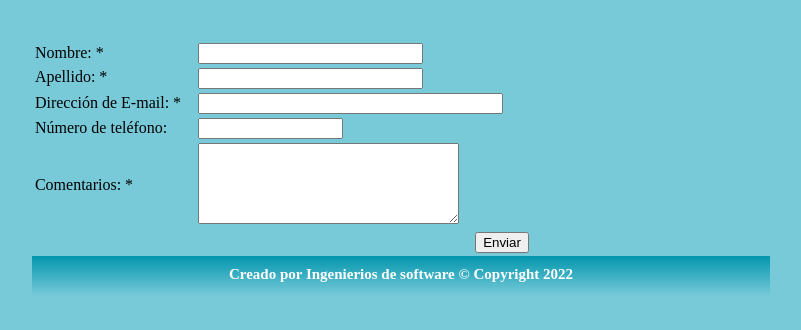
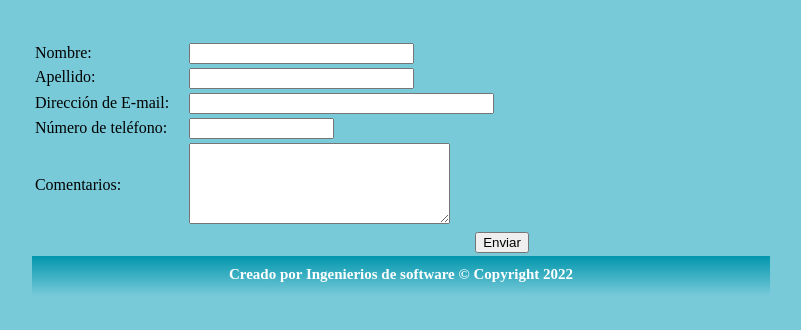
Before and after one commit to NancyLiliana301020/EJ-REFACCIONES, a plain HTML site: page Formulario.html in a window 1280 px wide. Shown: the part 312-642 px from the top of the page, without its empty margins (239-1040 px from the left). Drawn offline with Linux system fonts and the light colour scheme.

Commit message:
Add files via upload

```diff
--- a/Formulario.html
+++ b/Formulario.html
@@ -1,6 +1,6 @@
 <!DOCTYPE html>
 <html lang="es">
-    <title>FlexHome</title>
+    <title>Formulario</title>
 <head>
     <meta charset="UTF-8">
     <meta http-equiv="X-UA-Compatible" content="IE=edge">
@@ -22,15 +22,15 @@
         <table width="500px">
         <tr>
         <td>
-        <label for="first_name">Nombre: *</label>
+        <label for="primernombre">Nombre: </label>
         </td>
         <td>
-        <input type="text" name="first_name" maxlength="50" size="25">
+        <input type="text" name="primernombre" maxlength="50" size="25">
         </td>
         </tr>
         <tr>
         <td valign="top"">
-        <label for="last_name">Apellido: *</label>
+        <label for="last_name">Apellido: </label>
         </td>
         <td>
         <input type="text" name="last_name" maxlength="50" size="25">
@@ -38,7 +38,7 @@
         </tr>
         <tr>
         <td>
-        <label for="email">Dirección de E-mail: *</label>
+        <label for="email">Dirección de E-mail: </label>
         </td>
         <td>
         <input type="text" name="email" maxlength="80" size="35">
@@ -54,7 +54,7 @@
         </tr>
         <tr>
         <td>
-        <label for="comments">Comentarios: *</label>
+        <label for="comments">Comentarios: </label>
         </td>
         <td>
         <textarea name="comments" maxlength="500" cols="30" rows="5"></textarea>
```
